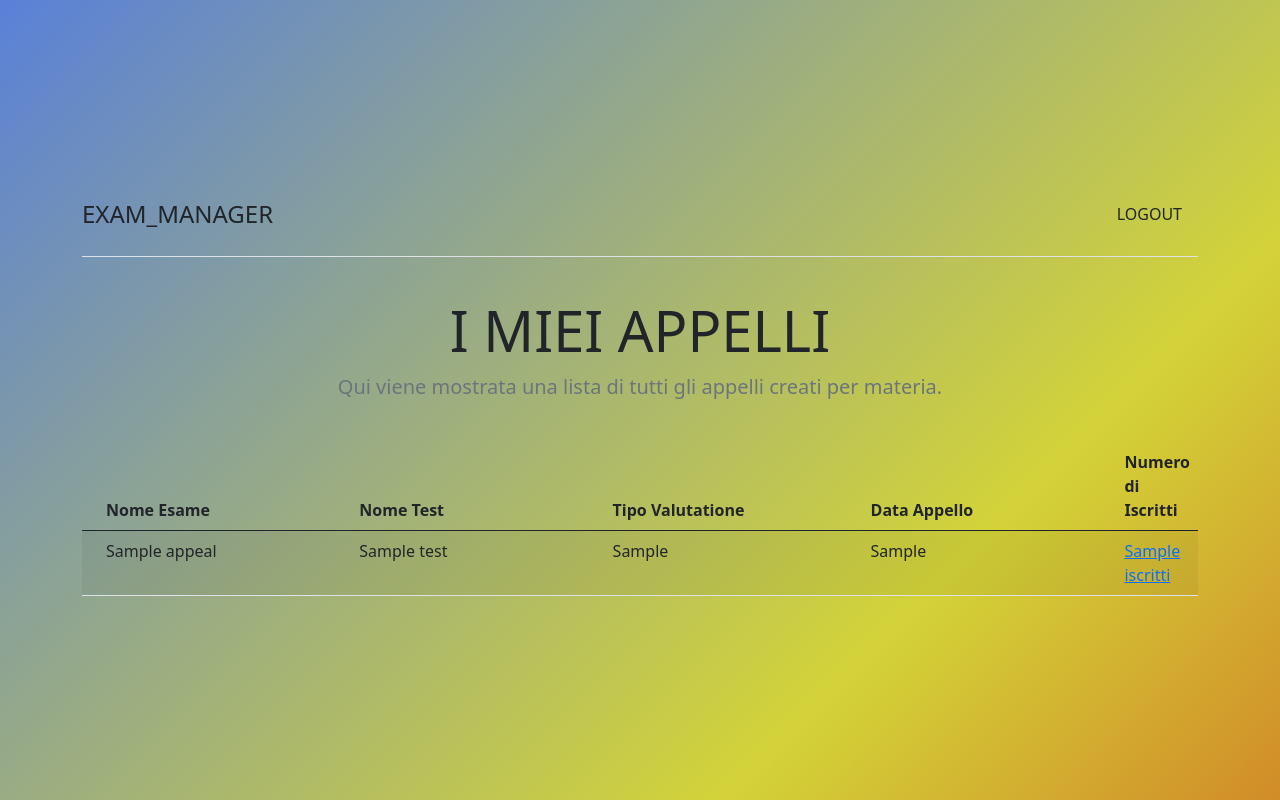
After one commit to angelopagotto99/ExamsManager, a Flask app: template TemaGestioneEsami/WebApp/templates/teacherShowMyAppeal.html in a window 1280 px wide. The commit adds this page. Run offline with Flask 3, Linux system fonts and the light colour scheme; the visitor is signed in with stand-in values (Sample User, id 1); the template is opened without the code that fills it: most values are stand-ins (such as "Sample title", 1, 10 or a date in 2020); parts of the project's set-up code (start-up, migrations or seed data) failed here and were passed over; some libraries are stand-ins or nearby versions.

Commit message:
sistemato counter per il conteggio dei test, creo gli appelli per i singoli test, nella parte della teacher area posso vedere gli appelli che ho creato con nome esame, nome test, tipologia valutazione, data appello e numero di iscritto con questi ultimi avente un link per vedere chi si è iscritto. Bug presente nella visualizzazione dei test lato front end non back end

```diff
--- a/TemaGestioneEsami/WebApp/app.py
+++ b/TemaGestioneEsami/WebApp/app.py
@@ -18,6 +18,7 @@ from flask_bcrypt import Bcrypt
 
 from teacherExam import app_teacherExam
 from teacherTest import app_teacherTest
+from teacherValutation import app_teacherValutation
 
 app = Flask(__name__)
 
@@ -33,6 +34,7 @@ app.config['SECRET_KEY'] = 'ubersecret'
 
 app.register_blueprint(app_teacherExam)
 app.register_blueprint(app_teacherTest)
+app.register_blueprint(app_teacherValutation)
 
 # creazione della sessione
 Session = sessionmaker(bind=engine)
--- a/TemaGestioneEsami/WebApp/templates/teacherArea.html
+++ b/TemaGestioneEsami/WebApp/templates/teacherArea.html
@@ -124,7 +124,7 @@
                 </div>
                 <div class="card-body">
                   <p class="fs-5 text-muted">Qui puoi vedere i test passati e dare valutazioni agli studenti.</p>
-                  <a href='/showAllTeacherTest' class="text-white text-decoration-none"><button type="button" class="w-100 btn btn-lg btn-primary text-white">Vai</button></a>
+                  <a href='/showAllTeacherAppeal' class="text-white text-decoration-none"><button type="button" class="w-100 btn btn-lg btn-primary text-white">Vai</button></a>
                 </div>
               </div>
             </div>
--- /dev/null
+++ b/TemaGestioneEsami/WebApp/templates/teacherShowMyAppeal.html
@@ -0,0 +1,153 @@
+<!doctype html>
+<html lang="en">
+  <head>
+    <meta charset="utf-8">
+    <meta name="viewport" content="width=device-width, initial-scale=1">
+    <meta name="description" content="">
+    <meta name="author" content="Mark Otto, Jacob Thornton, and Bootstrap contributors">
+    <meta name="generator" content="Hugo 0.83.1">
+    <title>My Appeals</title>
+
+    <link rel="canonical" href="https://getbootstrap.com/docs/5.0/examples/pricing/">
+
+
+
+    <!-- Bootstrap core CSS -->
+    <link href="https://cdn.jsdelivr.net/npm/bootstrap@5.0.0/dist/css/bootstrap.min.css" rel="stylesheet" integrity="sha384-wEmeIV1mKuiNpC+IOBjI7aAzPcEZeedi5yW5f2yOq55WWLwNGmvvx4Um1vskeMj0" crossorigin="anonymous">
+
+    <!-- Favicons -->
+    <link rel="apple-touch-icon" href="/docs/5.0/assets/img/favicons/apple-touch-icon.png" sizes="180x180">
+    <link rel="icon" href="/docs/5.0/assets/img/favicons/favicon-32x32.png" sizes="32x32" type="image/png">
+    <link rel="icon" href="/docs/5.0/assets/img/favicons/favicon-16x16.png" sizes="16x16" type="image/png">
+    <link rel="manifest" href="/docs/5.0/assets/img/favicons/manifest.json">
+    <link rel="mask-icon" href="/docs/5.0/assets/img/favicons/safari-pinned-tab.svg" color="#7952b3">
+    <link rel="icon" href="/docs/5.0/assets/img/favicons/favicon.ico">
+    <meta name="theme-color" content="#7952b3">
+
+
+    <style>
+
+    .bg {
+      width: 100%;
+      height: 100vh;
+      display: flex;
+      align-items: center;
+      justify-content: center;
+      background-size: 300% 300%;
+      background-image: linear-gradient(-45deg, #d00d0d 0%, #d3d338 25%, #517be3 51%, #ff357f 100%);
+      -webkit-animation: AnimateBG 20s ease infinite;
+      animation: AnimateBG 20s ease infinite;
+    }
+
+    @-webkit-keyframes AnimateBG {
+      0% {
+        background-position: 0% 50%;
+      }
+      50% {
+        background-position: 100% 50%;
+      }
+      100% {
+        background-position: 0% 50%;
+      }
+    }
+
+    @keyframes AnimateBG {
+      0% {
+        background-position: 0% 50%;
+      }
+      50% {
+        background-position: 100% 50%;
+      }
+      100% {
+        background-position: 0% 50%;
+      }
+    }
+    </style>
+
+
+    <!-- Custom styles for this template -->
+    <link href="pricing.css" rel="stylesheet">
+  </head>
+
+
+
+  <body class="bg">
+    {% if current_user.is_authenticated  %}
+
+      <div class="container py-3">
+
+        <header>
+          <div class="d-flex flex-column flex-md-row align-items-center pb-3 mb-4 border-bottom">
+              <a class="me-3 py-2 text-dark text-decoration-none" href='/teacherArea'><span class="fs-4">EXAM_MANAGER</span></a>
+
+            <nav class="d-inline-flex mt-2 mt-md-0 ms-md-auto">
+              <a class="me-3 py-2 text-dark text-decoration-none" href='/logout'>LOGOUT</a>
+            </nav>
+          </div>
+
+          <div class="pricing-header p-3 pb-md-4 mx-auto text-center">
+            <h2 class="display-4 fw-normal">I MIEI APPELLI </h2>
+            <p class="fs-5 text-muted">Qui viene mostrata una lista di tutti gli appelli creati per materia.</p>
+          </div>
+        </header>
+
+        <main>
+
+          {% if exams.count != 0 %}
+            <table class="table table-striped table-hover">
+              <thead>
+                <tr>
+                  <th scope="col"></th>
+                  <th scope="col" class="w-60">Nome Esame</th>
+                    <th scope="col" class="w-15">Nome Test</th>
+                    <th scope="col" class="w-25">Tipo Valutatione</th>
+                    <th scope="col" class="w-25">Data Appello</th>
+                    <th scope="col" class="w-25">Numero di Iscritti</th>
+
+                </tr>
+              </thead>
+            <tbody>
+
+              {% for app,test, ex in all_appeals_data %}
+            <tr>
+              <th class="w-auto" scope="row"></th>
+              <td class="w-25">{{ ex.ExamName }} </td>
+
+               <td class="w-25">{{ test.TestName }} </td>
+                <td class="w-25">{{ test.ValType }} </td>
+              <td class="w-25">{{ app.ExamData }} </td>
+              <td class="w-25">
+                <a href='/showAllEnrolledStudents/{{ ex.Id }}'>{{ Iscritti }}</a>
+              </td>
+
+            {% endfor %}
+
+              </tbody>
+            </table>
+
+          {% else %}
+            <br>
+            <div class="d-flex justify-content-center">
+              <div class="alert alert-primary text-center" role="alert">
+                <h4>Whooops!</h4><h6>Sembra che non ci siano ancora studenti iscritti al tuo esame</h6>
+                <br>
+                <a href='teacherShowMyExams.html' class="btn btn-primary">Torna indietro</a>
+              </div>
+            </div>
+          {% endif %}
+
+        </main>
+      </div>
+
+    {% else %}
+      <p>NON SEI AUTENTICATO</p>
+      <br>
+      <a href='/'>HOME</a>
+    {% endif %}
+
+  </body>
+
+
+  <script src="/docs/5.0/dist/js/bootstrap.bundle.min.js" integrity="sha384-p34f1UUtsS3wqzfto5wAAmdvj+osOnFyQFpp4Ua3gs/ZVWx6oOypYoCJhGGScy+8" crossorigin="anonymous"></script>
+
+</html>
```
Also changed, not shown: TemaGestioneEsami/WebApp/teacherExam.py (+0 -16 lines), TemaGestioneEsami/WebApp/teacherTest.py (+25 -18 lines), TemaGestioneEsami/WebApp/teacherValutation.py (+159 -0 lines).
